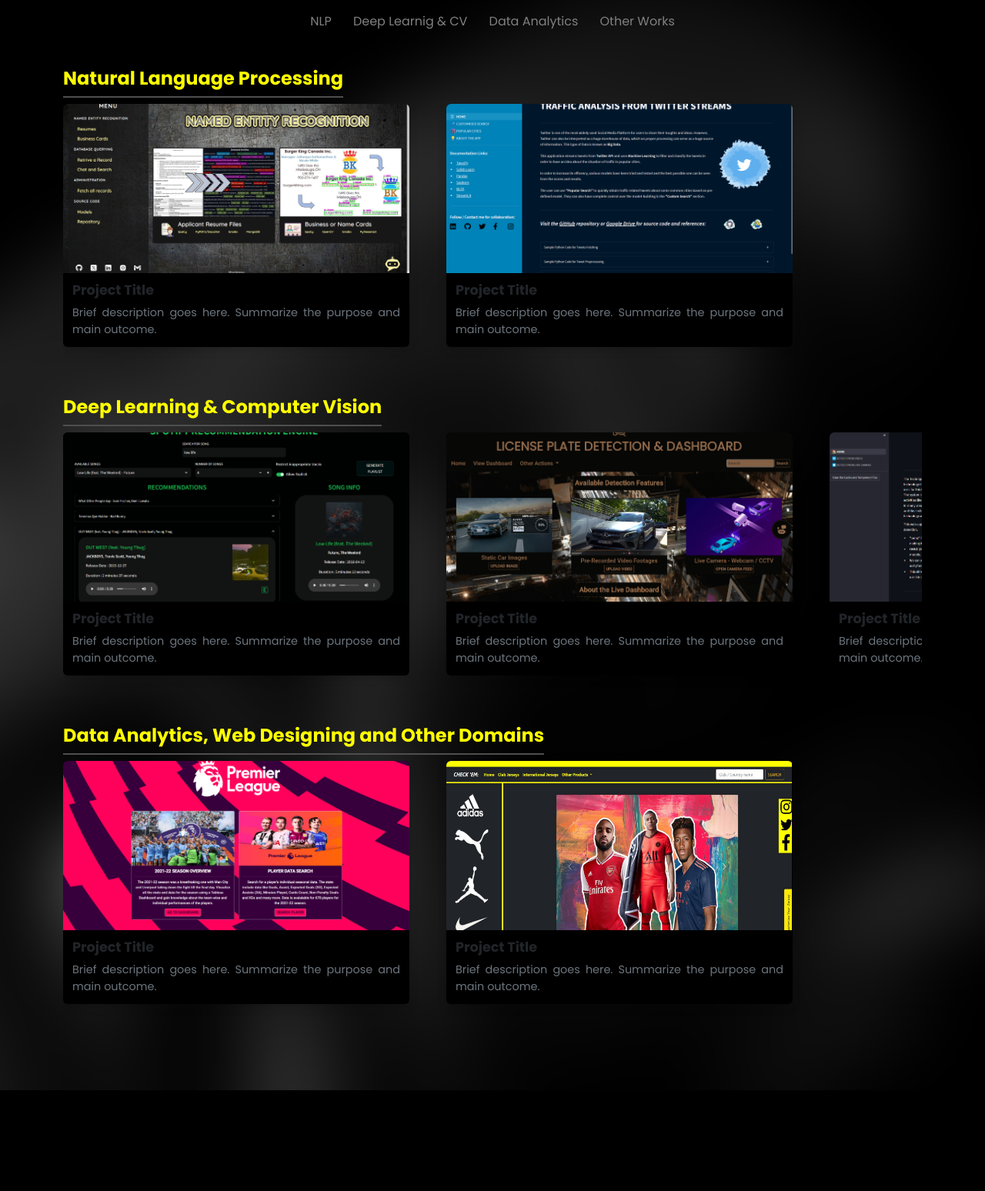
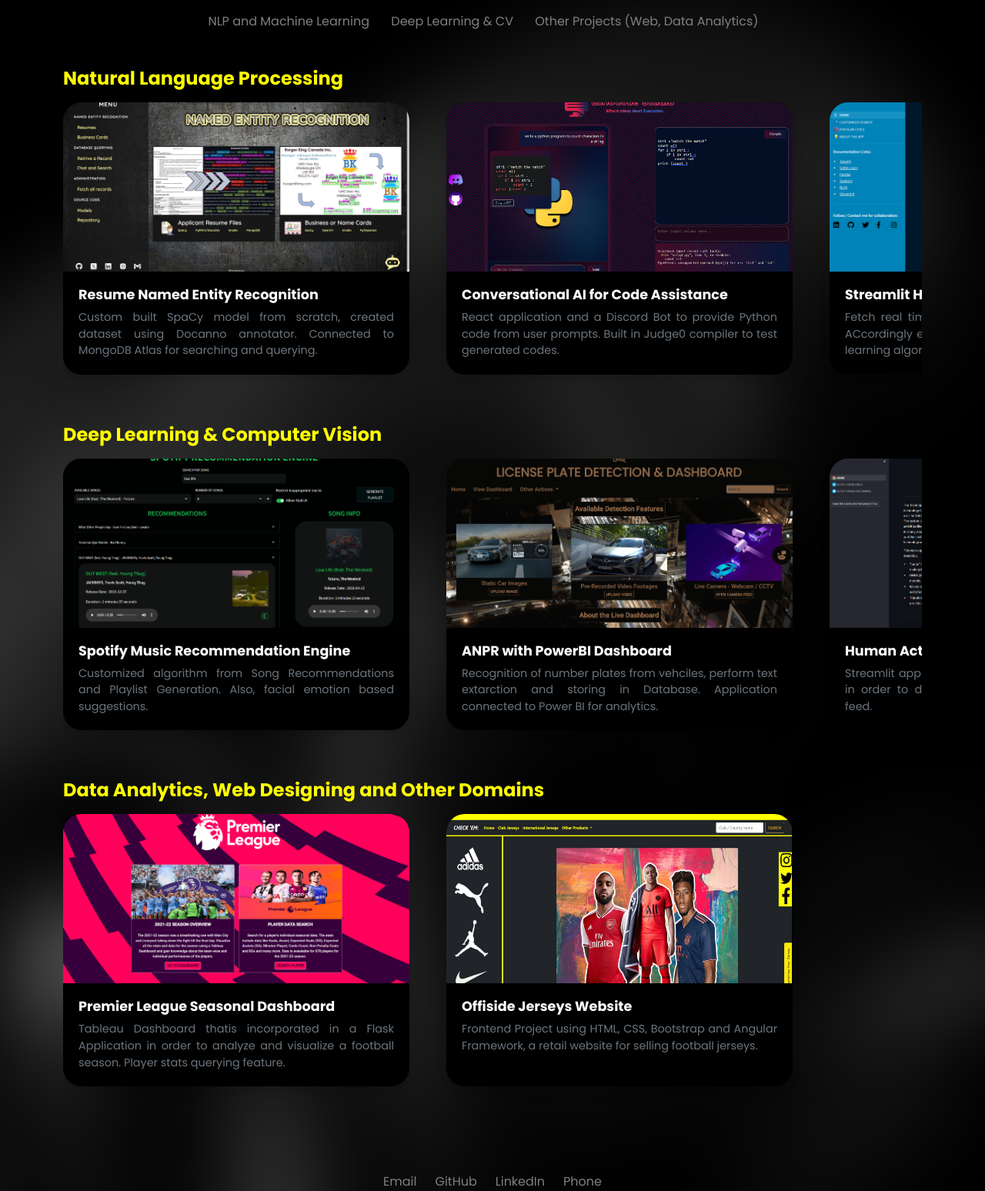
Before and after one commit to ayushmaanFCB/Portfolio-Ayushmaan, a Flask app: page /projects in a window 1280 px wide. Shown: the part 134-1682 px from the top of the page at 77% size. Before the commit the page ends 1551 px from the top, so only its background shows below. Run offline with Flask 3, Linux system fonts and the light colour scheme.

Commit message:
projects improvement

```diff
--- a/static/css/project2.css
+++ b/static/css/project2.css
@@ -23,7 +23,7 @@ body {
   color: yellow;
   font-size: 1.5rem;
   padding-bottom: 0.5rem;
-  border-bottom: 2px solid #4e4e4e;
+  /* border-bottom: 2px solid #4e4e4e; */
   display: inline-block;
 }
 
@@ -49,6 +49,7 @@ body {
   max-width: 450px;
   margin-right: 2rem;
   border: none;
+  border-radius: 1.5rem;
   overflow: hidden;
   box-shadow: 0 4px 12px rgba(0, 0, 0, 0.15);
   transition: transform 0.2s, box-shadow 0.2s;
@@ -59,7 +60,7 @@ body {
 }
 .project-card:hover {
   transform: scale(1.05);
-  box-shadow: 0 8px 16px rgba(0, 0, 0, 0.2);
+  box-shadow: 0 8px 16px #4e4e4e;
 }
 .project-card img {
   width: 100%;
@@ -69,12 +70,13 @@ body {
   border-top-right-radius: 0.25rem;
 }
 .card-body {
-  padding: 0.75rem;
+  padding: 1.25rem;
 }
 .card-title {
   font-size: 1.1rem;
   font-weight: bold;
   margin-bottom: 0.5rem;
+  color: white;
 }
 .card-text {
   font-size: 0.9rem;
--- a/templates/projects2.html
+++ b/templates/projects2.html
@@ -4,13 +4,28 @@
 <head>
     <meta charset="UTF-8">
     <meta name="viewport" content="width=device-width, initial-scale=1.0">
-    <title>Project Showcase</title>
+    <title>Ayushmaan's Projects</title>
     <link href="https://cdn.jsdelivr.net/npm/bootstrap@5.3.0/dist/css/bootstrap.min.css" rel="stylesheet">
     <link rel="stylesheet" href="{{url_for('static',filename='css/styles.css')}}" />
     <link rel="stylesheet" href="{{url_for('static',filename='css/project2.css')}}" />
+    <link rel="stylesheet" href="{{url_for('static',filename='css/loading.css')}}" />
 </head>
 
 <body>
+    <div id="loading">
+        <div class="center">
+            <div class="wave"></div>
+            <div class="wave"></div>
+            <div class="wave"></div>
+            <div class="wave"></div>
+            <div class="wave"></div>
+            <div class="wave"></div>
+            <div class="wave"></div>
+            <div class="wave"></div>
+            <div class="wave"></div>
+            <div class="wave"></div>
+        </div>
+    </div>
     <nav class="navbar navbar-expand-lg navbar-dark bg-transparent">
         <div class="container">
             <a class="navbar-brand" href="/">
@@ -54,51 +69,65 @@
         <div id="nav-projects" class="row justify-content-center align-items-center"
             style="margin-bottom: 3rem; margin-top: -2rem">
             <div class="col-md-12">
-                <a href="#NLP" style="padding-right: 1.5rem;">NLP</a>
+                <a href="#NLP" style="padding-right: 1.5rem;">NLP and Machine Learning</a>
                 <a href="#ML" style="padding-right: 1.5rem;">Deep
-                    Learnig & CV</a>
-                <a href="#DA" style="padding-right: 1.5rem;">Data Analytics</a>
-                <a href="#Others">Other Works</a>
+                    Learning & CV</a>
+                <a href="#Others" style="padding-right: 1.5rem;">Other Projects (Web, Data Analytics)</a>
             </div>
         </div>
 
         <!-- NLP Category -->
         <h3 class="category-title">Natural Language Processing</h3>
-        <div class="scrollable-row">
+        <div class="scrollable-row" id="#NLP">
             <!-- Project Card -->
             <a href="https://github.com/ayushmaanFCB/Resume-and-Name-Card-Entity-Detection" class="card project-card">
                 <img src="{{url_for('static',filename='images/resume_ner.png')}}" class="card-img-top"
                     alt="Project Image">
                 <div class="card-body">
-                    <h5 class="card-title">Project Title</h5>
-                    <p class="card-text">Brief description goes here. Summarize the purpose and main outcome.</p>
+                    <h5 class="card-title">Resume Named Entity Recognition</h5>
+                    <p class="card-text">Custom built SpaCy model from scratch, created dataset using Docanno annotator.
+                        Connected to MongoDB Atlas for searching and querying.
+                    </p>
+                </div>
+            </a>
+            <a href="https://github.com/ayushmaanFCB/Streamlit-App-for-Highway-Traffic-Analysis-from-Twitter-API"
+                class="card project-card">
+                <img src="{{url_for('static',filename='images/code-assist.png')}}" class="card-img-top"
+                    alt="Project Image">
+                <div class="card-body">
+                    <h5 class="card-title">Conversational AI for Code Assistance</h5>
+                    <p class="card-text">React application and a Discord Bot to provide Python code from user prompts.
+                        Built in Judge0 compiler to test generated codes.</p>
                 </div>
             </a>
             <a href="https://github.com/ayushmaanFCB/Streamlit-App-for-Highway-Traffic-Analysis-from-Twitter-API"
                 class="card project-card">
                 <img src="{{url_for('static',filename='images/tweets.png')}}" class="card-img-top" alt="Project Image">
                 <div class="card-body">
-                    <h5 class="card-title">Project Title</h5>
-                    <p class="card-text">Brief description goes here. Summarize the purpose and main outcome.</p>
+                    <h5 class="card-title">Streamlit Highway Traffic Alert from Twitter</h5>
+                    <p class="card-text">Fetch real time Traffic-related tweets from Twitter API. ACcordingly estimate
+                        city traffic. Uses multiple machine learning algorithms.</p>
                 </div>
             </a>
         </div>
 
         <!-- Deep Learning & CV Category -->
-        <h3 class="category-title">Deep Learning & Computer Vision</h3>
+        <h3 class="category-title" id="ML">Deep Learning & Computer Vision</h3>
         <div class="scrollable-row">
             <a href="https://github.com/ayushmaanFCB/Spotify-Music-Recommendation-Engine" class="card project-card">
                 <img src="{{url_for('static',filename='images/spotify.png')}}" class="card-img-top" alt="Project Image">
                 <div class="card-body">
-                    <h5 class="card-title">Project Title</h5>
-                    <p class="card-text">Brief description goes here. Summarize the purpose and main outcome.</p>
+                    <h5 class="card-title">Spotify Music Recommendation Engine</h5>
+                    <p class="card-text">Customized algorithm from Song Recommendations and Playlist Generation. Also,
+                        facial emotion based suggestions.</p>
                 </div>
             </a><a href="https://github.com/ayushmaanFCB/ANPR-Application-with-PowerBI-Dashboard-and-Chatbot"
                 class="card project-card">
                 <img src="{{url_for('static',filename='images/anpr.png')}}" class="card-img-top" alt="Project Image">
                 <div class="card-body">
-                    <h5 class="card-title">Project Title</h5>
-                    <p class="card-text">Brief description goes here. Summarize the purpose and main outcome.</p>
+                    <h5 class="card-title">ANPR with PowerBI Dashboard</h5>
+                    <p class="card-text">Recognition of number plates from vehciles, perform text extarction and storing
+                        in Database. Application connected to Power BI for analytics.</p>
                 </div>
             </a>
             </a><a href="https://github.com/ayushmaanFCB/Human-Activity-Recognizer-Streamlit-Application"
@@ -106,30 +135,32 @@
                 <img src="{{url_for('static',filename='images/human_act.png')}}" class="card-img-top"
                     alt="Project Image">
                 <div class="card-body">
-                    <h5 class="card-title">Project Title</h5>
-                    <p class="card-text">Brief description goes here. Summarize the purpose and main outcome.</p>
+                    <h5 class="card-title">Human Activity Recognition</h5>
+                    <p class="card-text">Streamlit application that uses pre-trained ONNX model in order to detect live
+                        human activities from camera feed.</p>
                 </div>
             </a>
 
         </div>
 
-        <!-- Data Analytics Category -->
-        <h3 class="category-title">Data Analytics, Web Designing and Other Domains</h3>
+        <h3 class="category-title" id="Others">Data Analytics, Web Designing and Other Domains</h3>
         <div class="scrollable-row">
             <a href="https://github.com/ayushmaanFCB/Premier-League--2021-22--Tableau-Dashboard"
                 class="card project-card">
                 <img src="{{url_for('static',filename='images/pldash.png')}}" class="card-img-top" alt="Project Image">
                 <div class="card-body">
-                    <h5 class="card-title">Project Title</h5>
-                    <p class="card-text">Brief description goes here. Summarize the purpose and main outcome.</p>
+                    <h5 class="card-title">Premier League Seasonal Dashboard</h5>
+                    <p class="card-text">Tableau Dashboard thatis incorporated in a Flask Application in order to
+                        analyze and visualize a football season. Player stats querying feature.</p>
                 </div>
             </a>
             <a href="https://github.com/ayushmaanFCB/Premier-League--2021-22--Tableau-Dashboard"
                 class="card project-card">
                 <img src="{{url_for('static',filename='images/offside.png')}}" class="card-img-top" alt="Project Image">
                 <div class="card-body">
-                    <h5 class="card-title">Project Title</h5>
-                    <p class="card-text">Brief description goes here. Summarize the purpose and main outcome.</p>
+                    <h5 class="card-title">Offiside Jerseys Website</h5>
+                    <p class="card-text">Frontend Project using HTML, CSS, Bootstrap and Angular Framework, a retail
+                        website for selling football jerseys.</p>
                 </div>
             </a>
         </div>
@@ -138,6 +169,29 @@
 
 
     <script src="https://cdn.jsdelivr.net/npm/bootstrap@5.3.0/dist/js/bootstrap.bundle.min.js"></script>
+    <script>
+        setTimeout(function () {
+            document.getElementById('loading').innerHTML = ""
+
+            setTimeout(function () {
+                document.getElementById('main-content').style.display = 'block';
+            }, 1000);
+        }, 1000);
+    </script>
 </body>
 
+<footer class="mt-auto">
+    <div class="container-fluid">
+        <div class="row">
+            <div class="col-md-12" id="footer-col">
+                <a href="mailto:dasayush5maan@gmail.com" style="padding-right: 1.5rem;">Email</a>
+                <a href="https://www.github.com/ayushmaanFCB" target="_blank" style="padding-right: 1.5rem;">GitHub</a>
+                <a href="https://www.linkedin.com/in/ayushmaan-das-635ab621a/" style="padding-right: 1.5rem;"
+                    target="_blank">LinkedIn</a>
+                <a href="tel:+917679622353">Phone</a>
+            </div>
+        </div>
+    </div>
+</footer>
+
 </html>
```
Also changed, not shown: static/images/code-assist.png (added).
